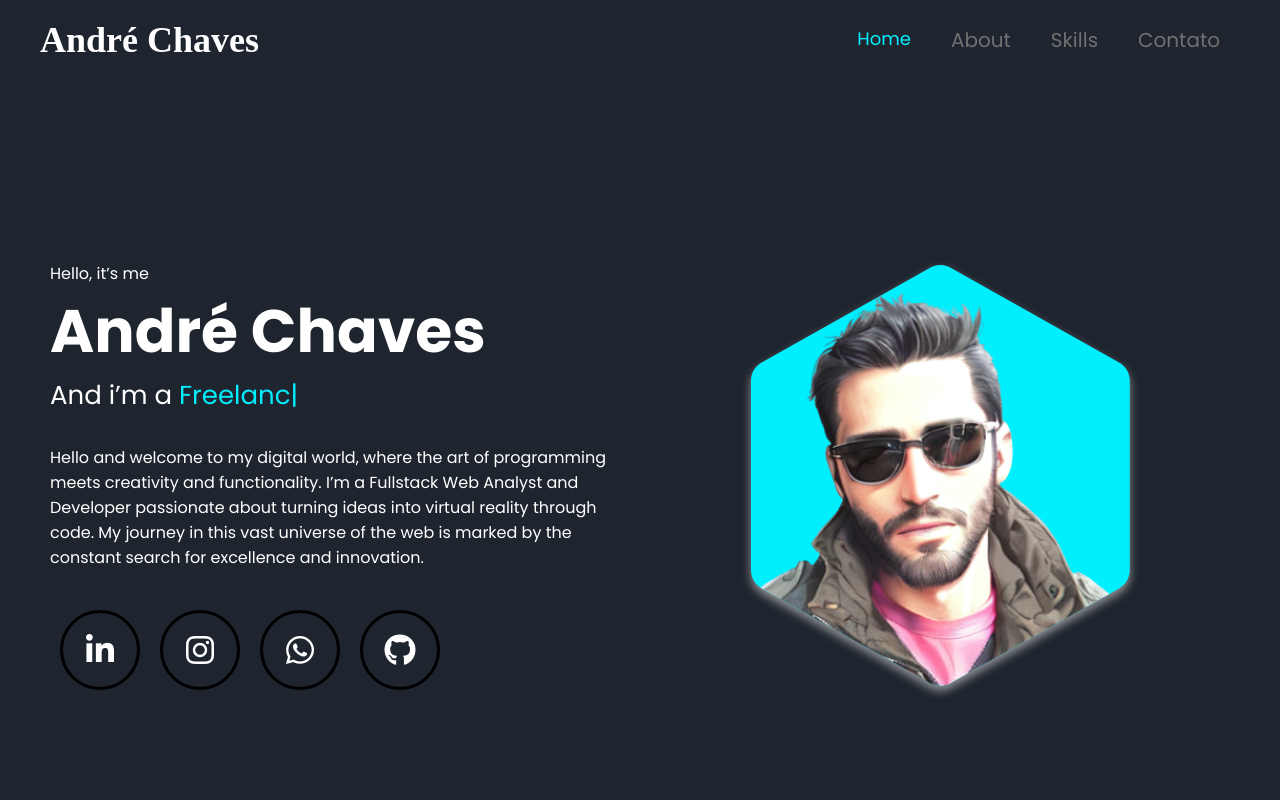
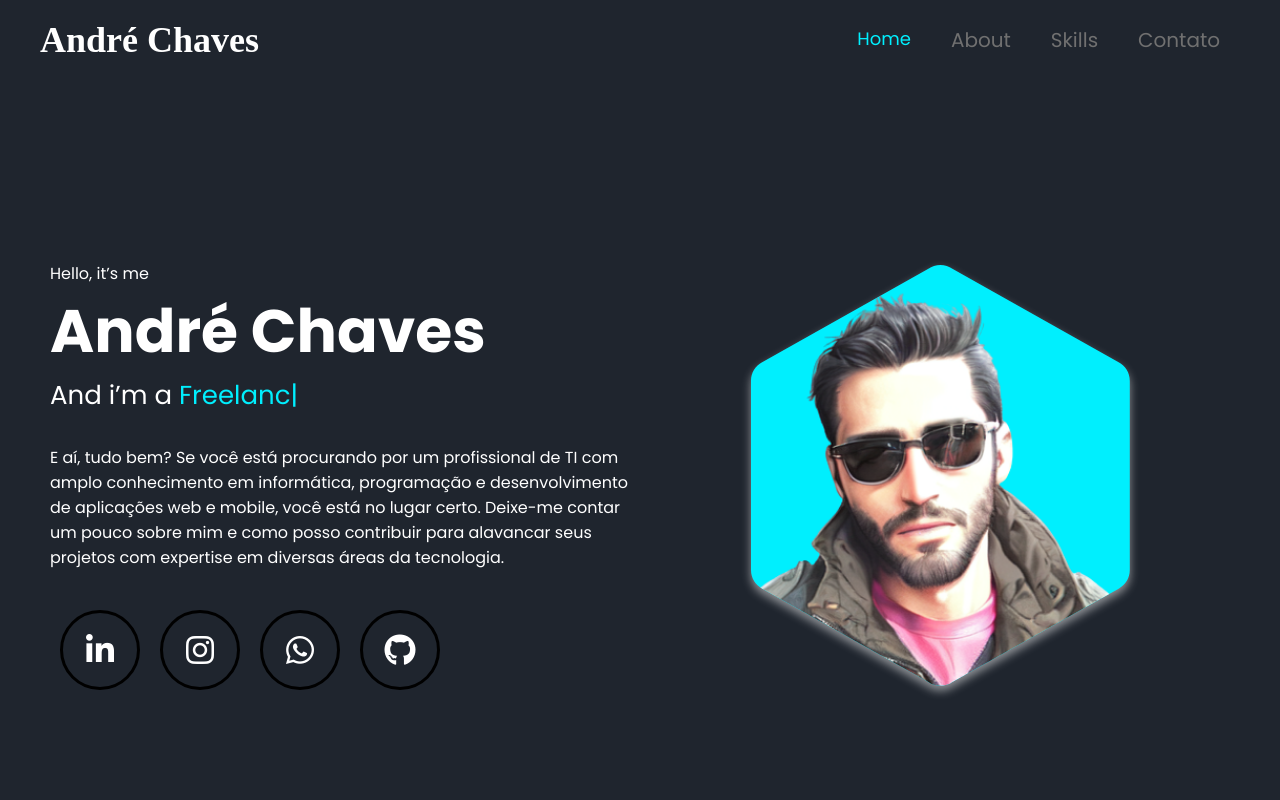
Before and after one commit to AndreChavs/andrechaves, a Next.js app: page / in a window 1280 px wide. Shown: the top 800 px of the page. Built offline with nearby package versions, Linux system fonts and the light colour scheme; a web font is replaced by a local one.

Commit message:
wdawdawd

```diff
--- a/src/components/sections/Principal.tsx
+++ b/src/components/sections/Principal.tsx
@@ -26,7 +26,7 @@ const Principal = () => {
             <h1 className={styles.txtNome}>André Chaves</h1>
             <p className={styles.txtAnimation}>And i&#8217;m a <span ref={el} /></p>
             <p className={styles.txtParagraph}>
-            Hello and welcome to my digital world, where the art of programming meets creativity and functionality. I&#8217;m a Fullstack Web Analyst and Developer passionate about turning ideas into virtual reality through code. My journey in this vast universe of the web is marked by the constant search for excellence and innovation.
+            E aí, tudo bem? Se você está procurando por um profissional de TI com amplo conhecimento em informática, programação e desenvolvimento de aplicações web e mobile, você está no lugar certo. Deixe-me contar um pouco sobre mim e como posso contribuir para alavancar seus projetos com expertise em diversas áreas da tecnologia.
             </p>
             <div className={styles.containerIcons}>
               <div className={styles.icons}>
```
